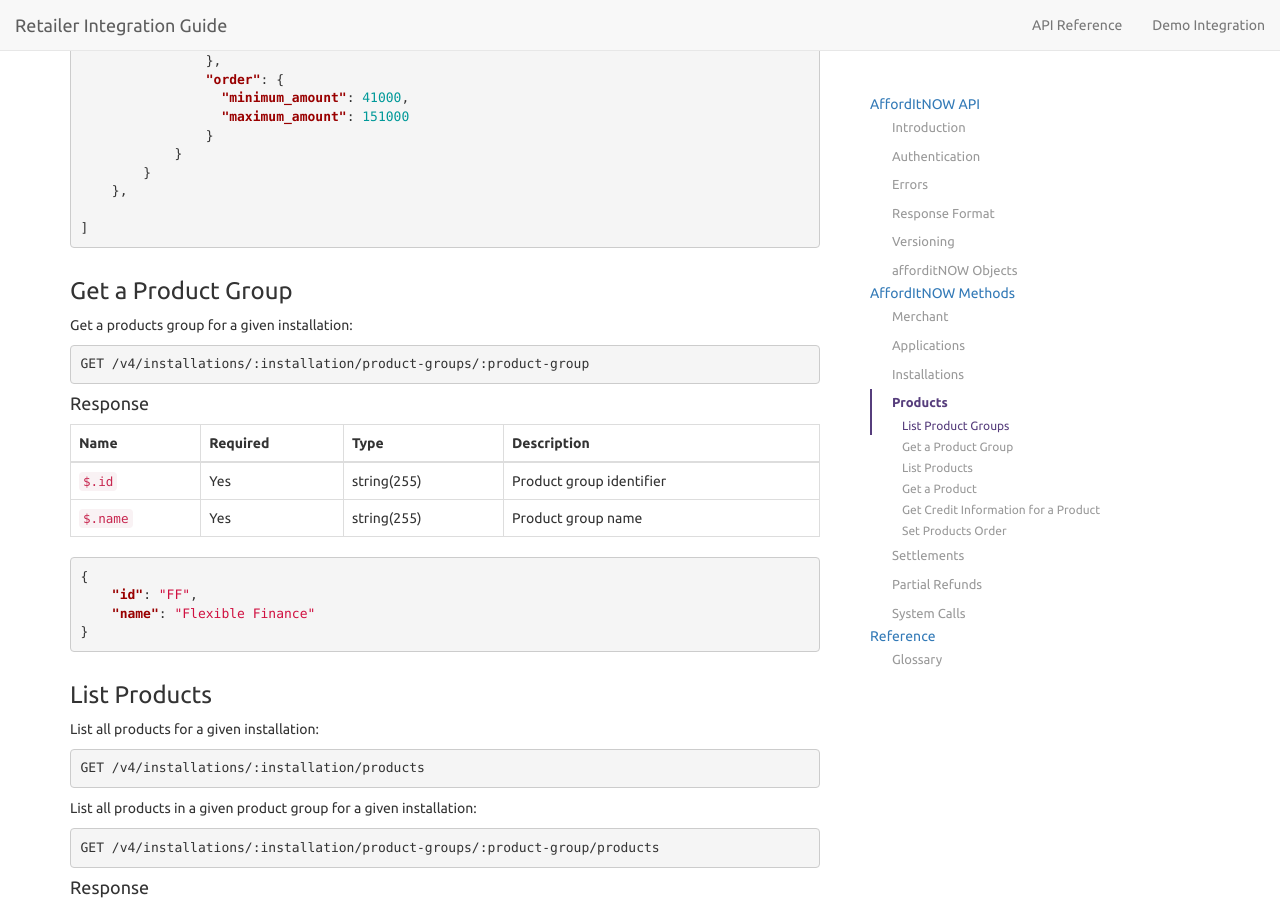
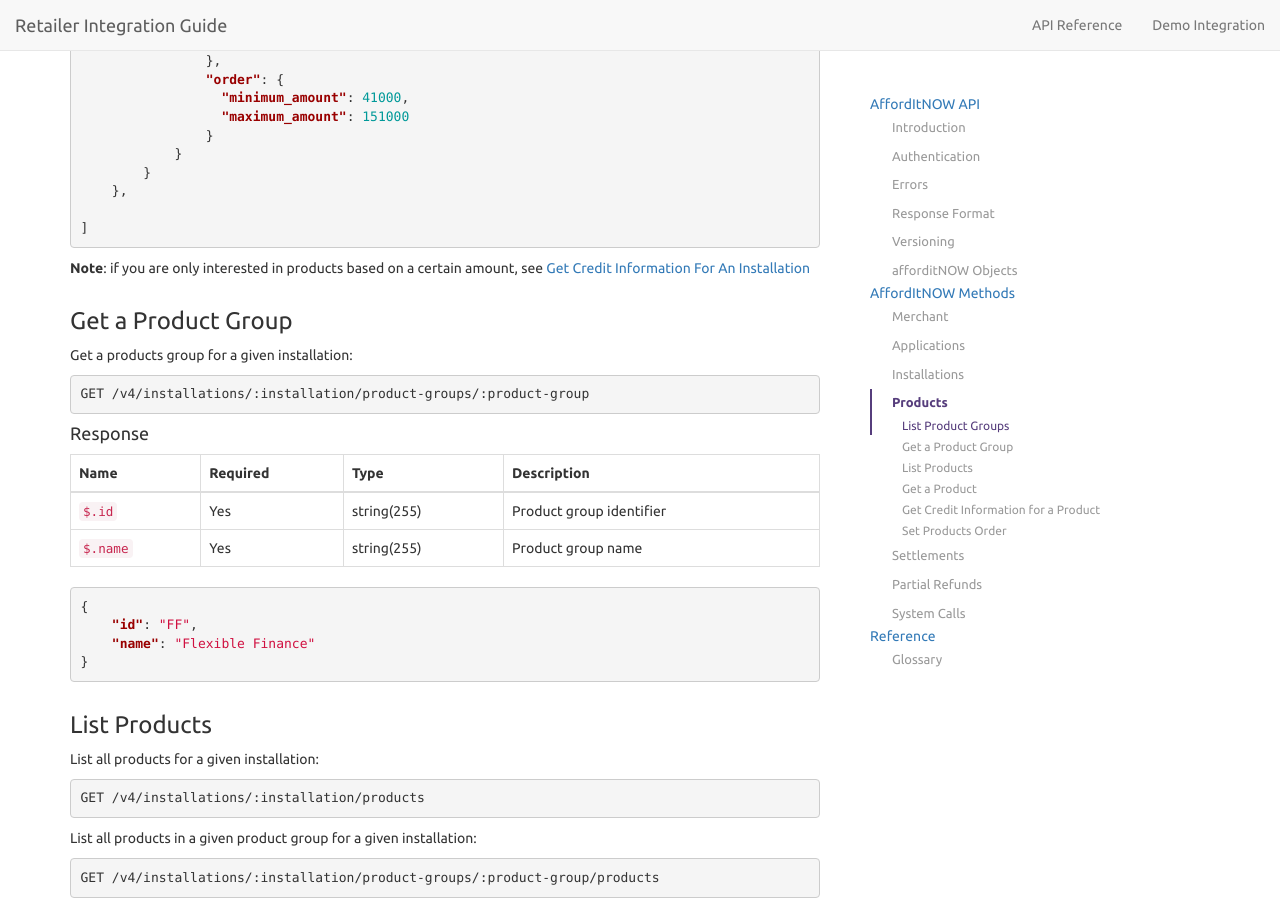
Before and after one commit to PayBreak/retailer-integration-guide, a Jekyll site: the page built from api/index.md, in a window 1280 px wide and 900 px high, scrolled down 25069 px. Built offline with Jekyll 4.4.1, drawn with Linux system fonts in a browser that asks for light colours; nearby versions of some CDN libraries; Markdown is read by kramdown in place of the engine named in the settings; our own code applies the rules of GitHub Pages for plain Markdown files.

Commit message:
Link related sections
Added note after List Product Groups to Get Credit Information

````diff
--- a/_includes/v4/products.md
+++ b/_includes/v4/products.md
@@ -80,6 +80,8 @@ Name | Required | Type | Description
 
 ]
 ```
+
+**Note**: if you are only interested in products based on a certain amount, see [Get Credit Information For An Installation](#get-credit-information-for-an-installation)
 
 ### Get a Product Group
 
````
